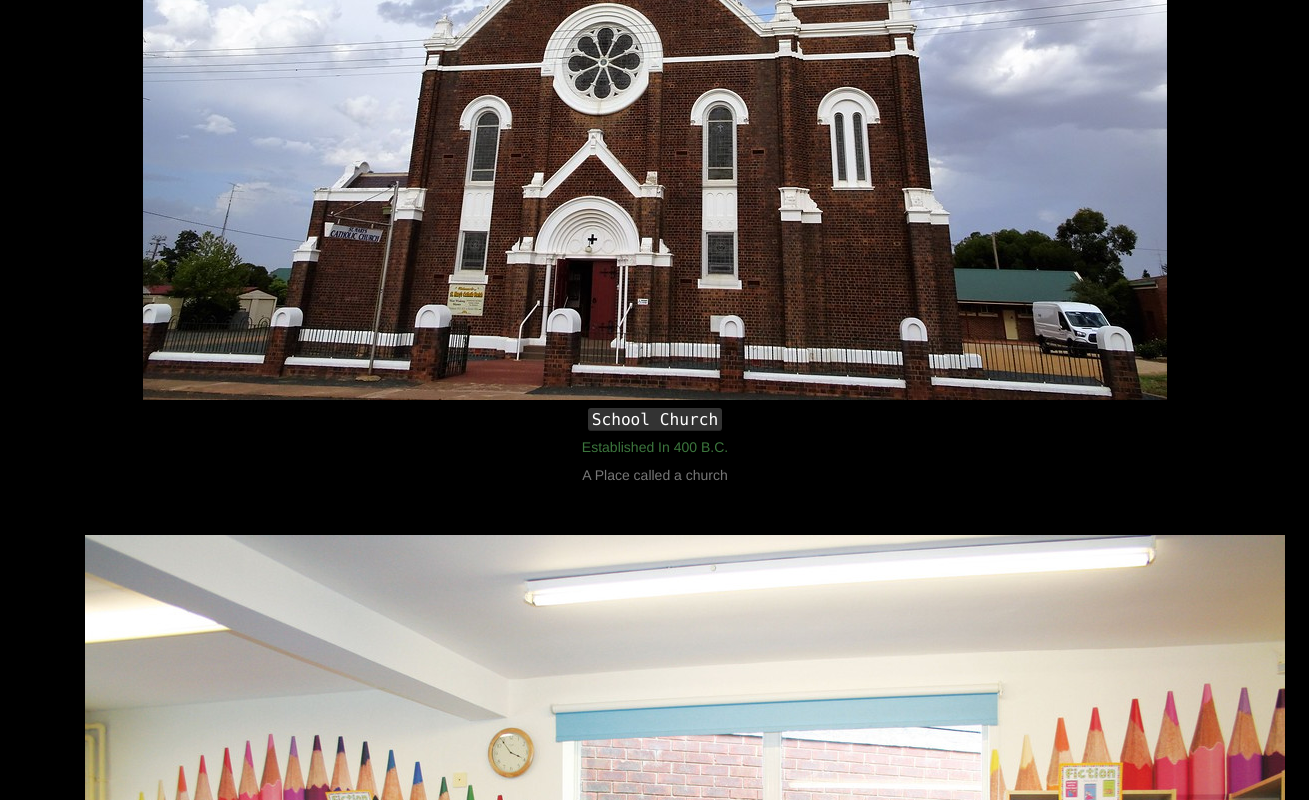
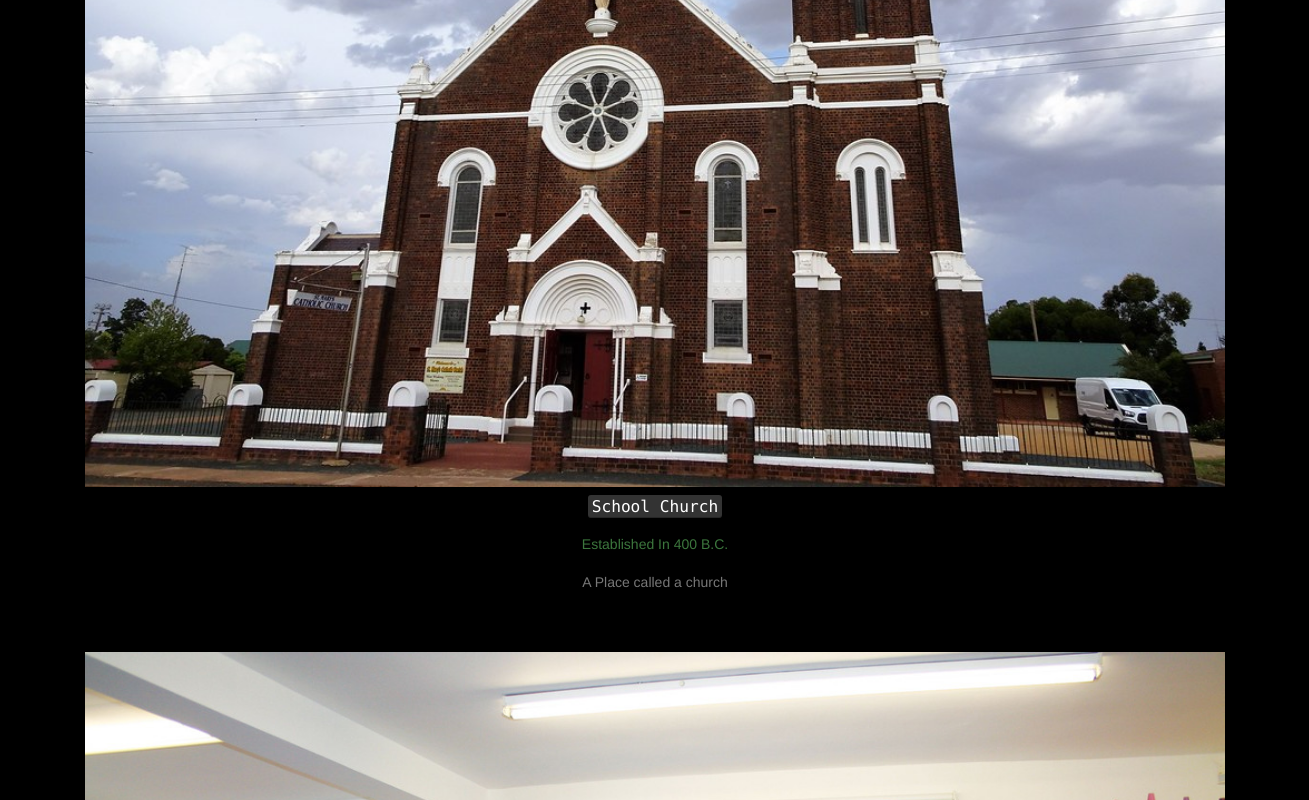
Before and after one commit to 10xyz-coder/dps, a plain HTML site: page index.html in a window 1280 px wide. Shown: the part 1656-2456 px from the top of the page, 1309 px wide, since content can reach past the window. Drawn offline with nearby package versions, Linux system fonts and the light colour scheme.

Commit message:
Update style.css

```diff
--- a/style.css
+++ b/style.css
@@ -20,6 +20,7 @@ body
 {
   text-align: center;
   background-color: black;
+  color: white;
 }
 .links
 {
@@ -29,3 +30,12 @@ body
  padding-left: 9px;
  padding-right: 9px;
 }
+img
+{
+  width: 100%;
+}
+h5, p
+{
+  margin: 20px;
+  color: white;
+}
```
